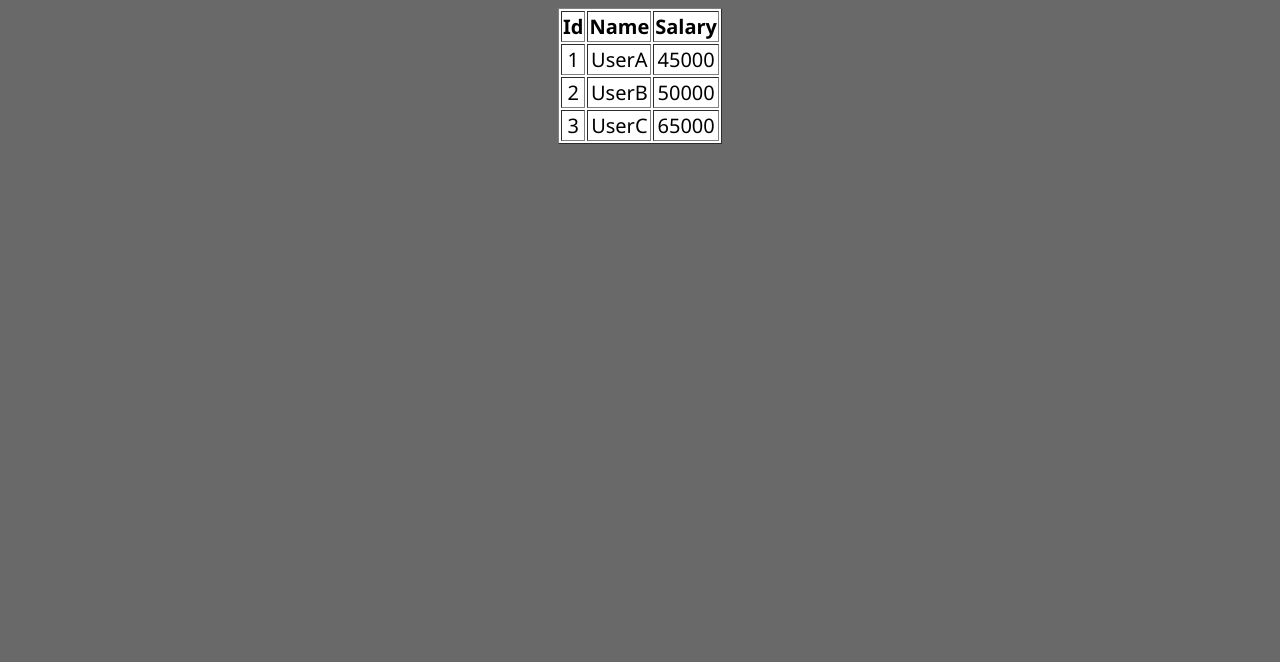
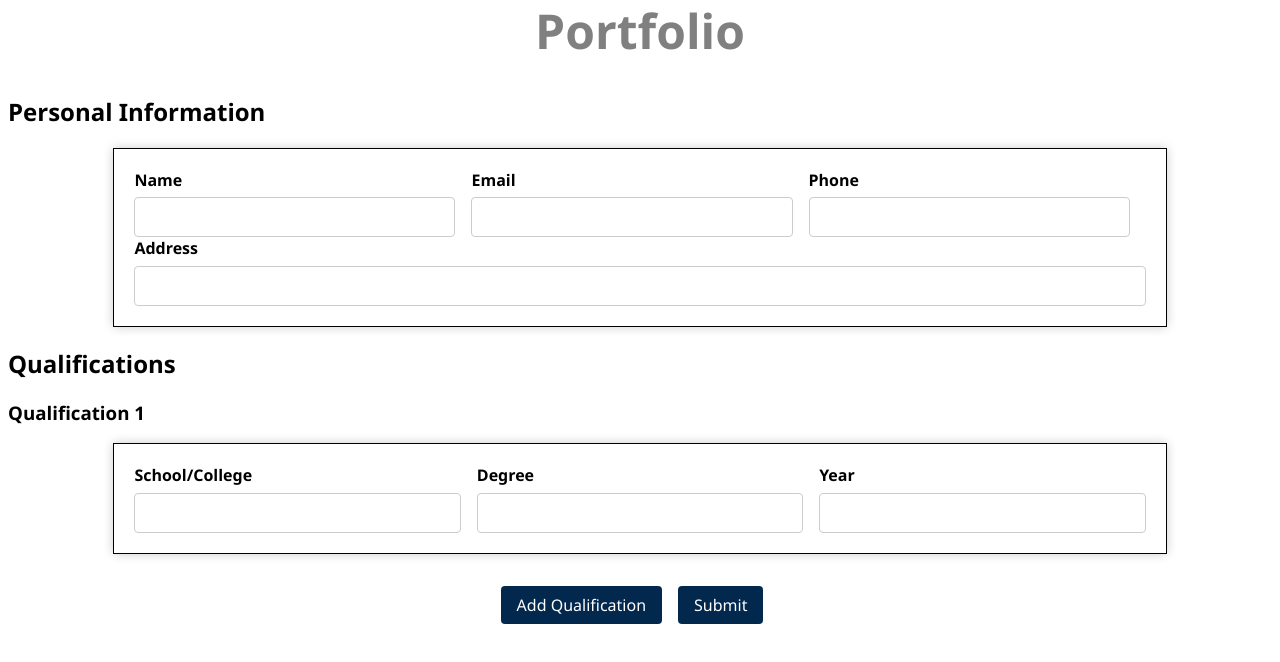
Before and after one commit to kumaruidivloper/Angular-Course, an Angular app: page / in a window 1280 px wide. Shown: the top 662 px of the page. Built offline with nearby package versions, Linux system fonts and the light colour scheme.

Commit message:
small-porfolio-form-app

```diff
--- a/src/app/app.html
+++ b/src/app/app.html
@@ -1,61 +1,166 @@
-<!-- <ng-template #show>
-  <p>This is the ng-template </p>
-</ng-template>
-<ng-container *ngTemplateOutlet="show"></ng-container> -->
+<!-- <h1>Portfolio</h1>
+<ng-container>
+  <h2>Personal Information</h2>
+  <form>
+    <div>
+      <label for="name">Name</label>
+      <input type="text" name="name" id="name" />
+    </div>
+    <div>
+      <label for="email">Email</label>
+      <input type="email" name="email" id="email" />
+    </div>
+    <div>
+      <label for="phone">Phone</label>
+      <input type="tel" name="phone" id="phone" />
+    </div>
+    <div>
+      <label for="address">Address</label>
+      <input type="text" name="address" id="address" />
+    </div>
+  </form>
+  <h2>Qualifications</h2>
+  <div>
+    <form>
+      <div>
+        <label for="school">School/College</label>
+        <input type="text" name="school" id="school" />
+      </div>
+      <div>
+        <label for="degree">Degree</label>
+        <input type="text" name="degree" id="degree" />
+      </div>
+      <div>
+        <label for="year">Year</label>
+        <input type="text" name="year" id="year" />
+      </div>
+    </form>
+  </div>
+  <div class="btn-container">
+    <button>Add Qualification</button>
+    <button type="submit">Submit</button>
+  </div>
+</ng-container>
 
-<!-- <ng-template #show let-msg="showMessage">
-  <p style="font-size: 20px;">{{msg}} </p>
-</ng-template>
-
-<ng-container *ngTemplateOutlet="show; context:{showMessage: 'This is the context message'}"></ng-container> -->
-
-<!-- <ng-template #show let-msg="showMessage">
-  <p style="font-size: 20px">
-    Output: {{ msg }}
-  </p>
-</ng-template>
-<ng-container
-  *ngTemplateOutlet="show; context: { showMessage: calc() }"
-></ng-container> -->
-
-<!-- <ng-template #show let-person="showMessage">
-  <p style="font-size: 20px">
-    My name is {{ person.name }}, I am {{ person.age }} years old & I am from
-    {{ person.location }}
-  </p>
-</ng-template>
-<ng-container
-  *ngTemplateOutlet="show; context: { showMessage: showDetails }"
-></ng-container> -->
+<ng-template>
+  <div class="preview-container">
+    <h2>Preview</h2>
+    <div>
+      <p></p>
+      <p>Phone :</p>
+      <p>Email :</p>
+      <p>Address :</p>
+    </div>
+    <div>
+      <h3>Qualifications</h3>
+      <div>
+        <h5>School/College</h5>
+        <h5>Degree :</h5>
+      </div>
+    </div>
+    <button>Edit</button>
+  </div>
+</ng-template> -->
 
 
-<!-- <ng-template #show let-person>
-  <p style="font-size: 20px">
-    My name is {{ person.name }}, I am {{ person.age }} years old & I am from
-    {{ person.location }}
-  </p>
+
+<h1 *ngIf="showHeading">Portfolio</h1>
+<ng-container *ngIf="!submitted; else preview">
+  <h2>Personal Information</h2>
+  <form>
+    <div>
+      <label for="name">Name</label>
+      <input
+        type="text"
+        name="name"
+        id="name"
+        [(ngModel)]="nm"
+        autocomplete="off"
+      />
+    </div>
+    <div>
+      <label for="email">Email</label>
+      <input
+        type="email"
+        name="email"
+        id="email"
+        [(ngModel)]="em"
+        autocomplete="off"
+      />
+    </div>
+    <div>
+      <label for="phone">Phone</label>
+      <input
+        type="tel"
+        name="phone"
+        id="phone"
+        [(ngModel)]="ph"
+        autocomplete="off"
+      />
+    </div>
+    <div>
+      <label for="address">Address</label>
+      <input type="text" name="address" id="address" [(ngModel)]="add" />
+    </div>
+  </form>
+  <h2>Qualifications</h2>
+  <div *ngFor="let q of qualification; let i = index">
+    <h3>Qualification {{ i + 1 }}</h3>
+    <form>
+      <div>
+        <label for="school">School/College</label>
+        <input
+          type="text"
+          name="school"
+          id="school"
+          [(ngModel)]="q.school"
+          autocomplete="off"
+        />
+      </div>
+      <div>
+        <label for="degree">Degree</label>
+        <input
+          type="text"
+          name="degree"
+          id="degree"
+          [(ngModel)]="q.degree"
+          autocomplete="off"
+        />
+      </div>
+      <div>
+        <label for="year">Year</label>
+        <input
+          type="text"
+          name="year"
+          id="year"
+          [(ngModel)]="q.year"
+          autocomplete="off"
+        />
+      </div>
+    </form>
+  </div>
+  <div class="btn-container">
+    <button (click)="addQualification()">Add Qualification</button>
+    <button type="submit" (click)="formSubmit()">Submit</button>
+  </div>
+</ng-container>
+
+<ng-template #preview>
+  <div class="preview-container">
+    <h2>Preview</h2>
+    <div>
+      <p [ngClass]="{ name: true }">{{ nm }}</p>
+      <p>Email : {{ em }}</p>
+      <p>Phone : {{ ph }}</p>
+      <p>Address : {{ add }}</p>
+    </div>
+    <div>
+      <h3>Qualifications</h3>
+      <div *ngFor="let q of qualification">
+        <h5>School/College : {{ q.school }}</h5>
+        <h5>Degree : {{ q.degree }} ({{ q.year }})</h5>
+      </div>
+    </div>
+    <button class="btn-edit" (click)="formEdit()">Edit</button>
+  </div>
 </ng-template>
-<ng-container
-  *ngTemplateOutlet="show; context: { $implicit: showDetails }"
-></ng-container> -->
-
-<ng-template #employeeTable let-emp>
-  <table border="1" style="text-align: center; font-size: 20px; margin: 0 auto; background: #fff;">
-    <thead>
-      <tr>
-        <th>Id</th>
-        <th>Name</th>
-        <th>Salary</th>
-      </tr>
-    </thead>
-    <tbody>
-      <tr *ngFor="let e of emp">
-        <td>{{e.id}}</td>
-        <td>{{e.name}}</td>
-        <td>{{e.salary}}</td>
-      </tr>
-    </tbody>
-  </table>
-</ng-template>
-
-<ng-container *ngTemplateOutlet="employeeTable; context:{$implicit: employees}"></ng-container>
--- a/src/app/app.scss
+++ b/src/app/app.scss
@@ -1,46 +1,95 @@
 * {
   font-family: "Segoe UI", Tahoma, Geneva, Verdana, sans-serif;
 }
-.box {
-  background-color: #333;
-  padding: 35px;
-  height: 100px;
-  width: 250px;
-  position: fixed;
-  left: 51%;
-  top: 39%;
+
+h1 {
+  text-align: center;
+  font-size: 3rem;
+  color: #808080;
+  margin-top: -10px;
+}
+
+form {
+  display: flex;
+  flex-direction: column;
+  border: 1px solid;
+  width: 80%;
+  margin: 0 auto;
+  box-shadow: 0 0 10px rgba(0, 0, 0, 0.2);
+  padding: 20px;
+}
+
+form div {
+  display: flex;
+  flex-direction: column;
+  margin-bottom: 1rem;
+  flex: 1;
+}
+
+form label {
+  font-weight: bold;
+  margin-bottom: 0.4rem;
+}
+
+form input[type="text"],
+form input[type="email"],
+form input[type="tel"] {
+  padding: 0.5rem;
+  font-size: 1rem;
+  border-radius: 0.25rem;
+  border: 1px solid #ccc;
+  flex: 1;
+}
+
+.btn-container {
+  display: flex;
+  justify-content: center;
+  margin-top: 2rem;
+}
+
+button {
+  font-size: 1rem;
+  padding: 0.5rem 1rem;
+  border-radius: 0.25rem;
+  background-color: #03284e;
+  color: #fff;
+  border: none;
+  margin-right: 1rem;
+}
+
+button:hover {
+  background-color: #093158;
+}
+
+@media only screen and (min-width: 768px) {
+  form {
+    flex-direction: row;
+    flex-wrap: wrap;
+  }
+  form div {
+    flex: 1;
+    margin-right: 1rem;
+    margin-bottom: 0;
+  }
+  form div:last-child {
+    margin-right: 0;
+  }
+}
+
+.preview-container {
+  position: relative;
+  top: 50%;
+  left: 50%;
+  bottom: -280px;
   transform: translate(-50%, -50%);
-  border-radius: 3px;
+  border: 1px solid #808080;
+  width: 500px;
+  box-shadow: 0 0 10px #808080;
+  padding: 20px;
 }
-h3 {
-  color: goldenrod;
+
+.btn-edit {
+  position: absolute;
+  right: 20px;
+  bottom: 20px;
 }
-.input-container {
-  position: relative;
-}
-.input-container label {
-  position: absolute;
-  top: 0px;
-  left: 0px;
-  font-size: 16px;
-  color: #fff;
-  transition: all 0.5s ease-in-out;
-}
-.input-container input {
-  border: 0;
-  border-bottom: 1px solid #555;
-  background: transparent;
-  width: 100%;
-  padding: 8px 0 5px 0;
-  font-size: 16px;
-  color: #fff;
-}
-.input-container input:focus {
-  border: none;
-  outline: none;
-  border-bottom: 1px solid #3ce4e7;
-}
-.input-container input:focus ~ label {
-  top: -12px;
-  font-size: 12px;
-}
--- a/src/app/app.ts
+++ b/src/app/app.ts
@@ -11,23 +11,25 @@
   styleUrl: './app.scss',
 })
 export class App {
-  showDetails = {
-    name: 'UserA',
-    age: 29,
-    location: 'New York',
-  };
+  nm = '';
+  em = '';
+  ph = '';
+  add = '';
+  submitted: boolean = false;
+  showHeading: boolean = true;
+  qualification = [{ school: '', degree: '', year: '' }];
 
-  a: number = 10;
-  b: number = 20;
-
-  calc(): number {
-    return this.a + this.b;
+  addQualification() {
+    this.qualification.push({ school: '', degree: '', year: '' });
   }
 
+  formSubmit() {
+    this.submitted = true;
+    this.showHeading = false;
+  }
 
-  employees = [
-    {id: 1, name: 'UserA', salary: 45000},
-    {id: 2, name: 'UserB', salary: 50000},
-    {id: 3, name: 'UserC', salary: 65000},
-  ]
+  formEdit() {
+    this.submitted = false;
+    this.showHeading = true;
+  }
 }
--- a/src/styles.scss
+++ b/src/styles.scss
@@ -3,5 +3,4 @@
 }
 html {
   scroll-behavior: smooth;
-  background-color: dimgrey;
 }
```
Also changed, not shown: 1 other file (tests, documents, lock files or other folders).
